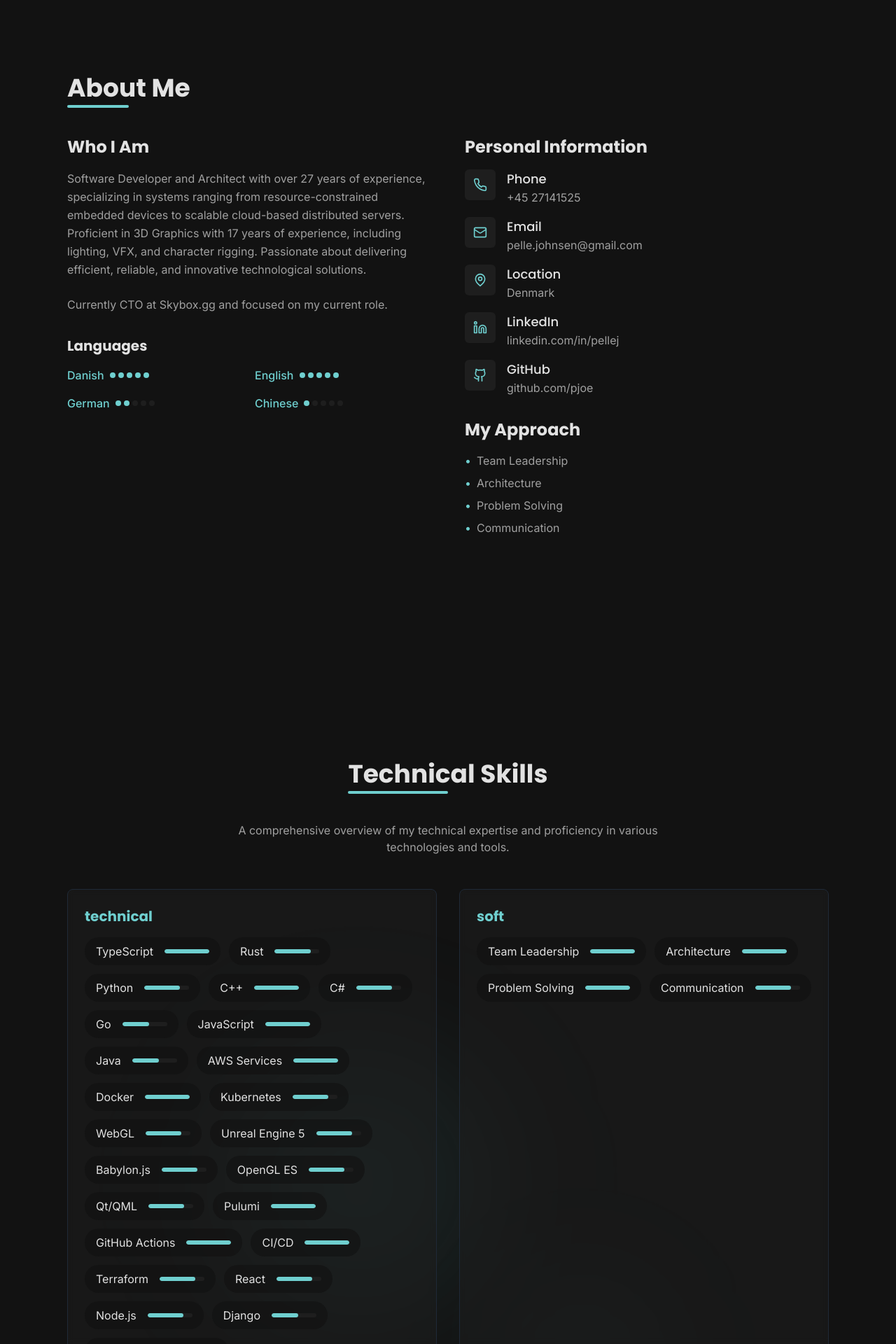
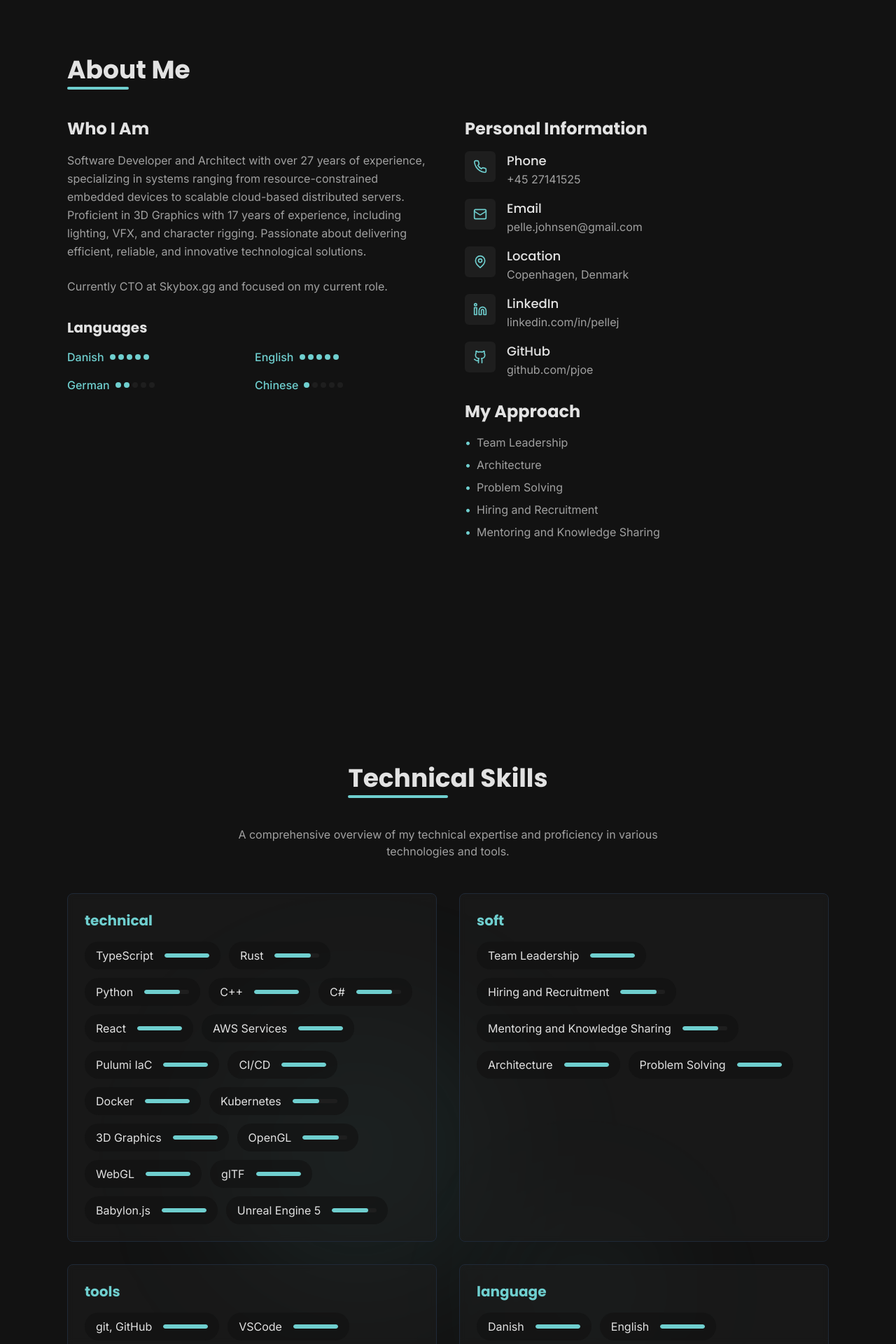
Before and after one commit to pjoe/pjoe.github.io, a React (Vite) app: page / in a window 1280 px wide. Shown: the part 880-2800 px from the top of the page at 70% size. Built offline with nearby package versions, Linux system fonts and the light colour scheme.

Commit message:
feat: tweaked data and layout

```diff
--- a/src/components/Experience.tsx
+++ b/src/components/Experience.tsx
@@ -54,7 +54,7 @@ const Experience = () => {
                   {/* Content */}
                   <div
                     className={`md:w-1/2 pl-8 md:pl-0 ${
-                      index % 2 === 0 ? "md:pr-12 md:text-right" : "md:pl-12"
+                      index % 2 === 0 ? "md:pr-12" : "md:pl-12"
                     }`}
                   >
                     <div className="card bg-background-light border border-gray-800">
--- a/src/components/Hero.tsx
+++ b/src/components/Hero.tsx
@@ -31,8 +31,6 @@ const Hero = () => {
               <span className="text-accent-primary">
                 {resumeData.name.split(' ')[0]}
               </span>
-              <br />
-              {resumeData.headline || resumeData.title}
             </motion.h1>
 
             <motion.p
--- a/src/components/Skills.tsx
+++ b/src/components/Skills.tsx
@@ -1,9 +1,9 @@
 import { motion } from "framer-motion";
-import resumeData from "../data/resumeData";
+import resumeData, { Skill } from "../data/resumeData";
 
 const Skills = () => {
   // Group skills by category
-  const skillsByCategory = resumeData.skills.reduce((acc, skill) => {
+  const skillsByCategory = resumeData.skills.reduce<Record<string, Skill[]>>((acc, skill) => {
     if (!acc[skill.category]) {
       acc[skill.category] = [];
     }
@@ -130,13 +130,13 @@ const Skills = () => {
               >
                 <div className="flex justify-between mb-2">
                   <span className="font-medium">{skill.name}</span>
-                  <span className="text-accent-primary">{skill.level}%</span>
+                  <span className="text-accent-primary">{skill.level * 20}%</span>
                 </div>
                 <div className="h-2 w-full bg-background-dark rounded-full overflow-hidden">
                   <motion.div
                     className="h-full bg-accent-primary rounded-full"
                     initial={{ width: 0 }}
-                    whileInView={{ width: `${skill.level}%` }}
+                    whileInView={{ width: `${skill.level * 20}%` }}
                     viewport={{ once: true }}
                     transition={{ duration: 1, delay: 0.2 }}
                   />
--- a/src/data/resumeData.ts
+++ b/src/data/resumeData.ts
@@ -1,7 +1,7 @@
 export interface Skill {
   name: string;
   level: number; // 1-5
-  category: "technical" | "soft" | "language";
+  category: "technical" | "soft" | "tools" | "language";
 }
 
 export interface Experience {
@@ -44,6 +44,8 @@ export interface Project {
 export interface ResumeData {
   name: string;
   title: string;
+  profileImage: string;
+  summary: string;
   bio: string;
   contact: {
     email: string;
@@ -68,11 +70,13 @@ export interface ResumeData {
 const resumeData: ResumeData = {
   name: "Pelle Johnsen",
   title: "Seasoned Software Developer and Architect",
+  profileImage: "",
+  summary: "Seasoned Software Engineer, 3D Artist and technology focused Leader",
   bio: "Software Developer and Architect with over 27 years of experience, specializing in systems ranging from resource-constrained embedded devices to scalable cloud-based distributed servers. Proficient in 3D Graphics with 17 years of experience, including lighting, VFX, and character rigging. Passionate about delivering efficient, reliable, and innovative technological solutions.",
   contact: {
     email: "pelle.johnsen@gmail.com",
     phone: "+45 27141525",
-    location: "Denmark",
+    location: "Copenhagen, Denmark",
     linkedin: "https://linkedin.com/in/pellej",
     github: "https://github.com/pjoe",
   },
@@ -81,34 +85,38 @@ const resumeData: ResumeData = {
     looking: false,
   },
   skills: [
+    // tech
     { name: "TypeScript", level: 5, category: "technical" },
     { name: "Rust", level: 4, category: "technical" },
     { name: "Python", level: 4, category: "technical" },
     { name: "C++", level: 5, category: "technical" },
     { name: "C#", level: 4, category: "technical" },
-    { name: "Go", level: 3, category: "technical" },
-    { name: "JavaScript", level: 5, category: "technical" },
-    { name: "Java", level: 3, category: "technical" },
+    { name: "React", level: 5, category: "technical" },
     { name: "AWS Services", level: 5, category: "technical" },
+    { name: "Pulumi IaC", level: 5, category: "technical" },
+    { name: "CI/CD", level: 5, category: "technical" },
     { name: "Docker", level: 5, category: "technical" },
-    { name: "Kubernetes", level: 4, category: "technical" },
-    { name: "WebGL", level: 4, category: "technical" },
+    { name: "Kubernetes", level: 3, category: "technical" },
+    { name: "3D Graphics", level: 5, category: "technical" },
+    { name: "OpenGL", level: 4, category: "technical" },
+    { name: "WebGL", level: 5, category: "technical" },
+    { name: "glTF", level: 5, category: "technical" },
+    { name: "Babylon.js", level: 5, category: "technical" },
     { name: "Unreal Engine 5", level: 4, category: "technical" },
-    { name: "Babylon.js", level: 4, category: "technical" },
-    { name: "OpenGL ES", level: 4, category: "technical" },
-    { name: "Qt/QML", level: 4, category: "technical" },
-    { name: "Pulumi", level: 5, category: "technical" },
-    { name: "GitHub Actions", level: 5, category: "technical" },
-    { name: "CI/CD", level: 5, category: "technical" },
-    { name: "Terraform", level: 4, category: "technical" },
-    { name: "React", level: 4, category: "technical" },
-    { name: "Node.js", level: 4, category: "technical" },
-    { name: "Django", level: 3, category: "technical" },
-    { name: "3D Graphics", level: 5, category: "technical" },
+    // soft
     { name: "Team Leadership", level: 5, category: "soft" },
+    { name: "Hiring and Recruitment", level: 4, category: "soft" },
+    { name: "Mentoring and Knowledge Sharing", level: 4, category: "soft" },
     { name: "Architecture", level: 5, category: "soft" },
     { name: "Problem Solving", level: 5, category: "soft" },
-    { name: "Communication", level: 4, category: "soft" },
+    // tools
+    { name: "git, GitHub", level: 5, category: "tools" },
+    { name: "VSCode", level: 5, category: "tools" },
+    { name: "Blender 3D", level: 4, category: "tools" },
+    { name: "Maya", level: 3, category: "tools" },
+    { name: "Krita", level: 4, category: "tools" },
+    { name: "ComfyUI", level: 4, category: "tools" },
+    // language
     { name: "Danish", level: 5, category: "language" },
     { name: "English", level: 5, category: "language" },
     { name: "German", level: 2, category: "language" },
@@ -329,14 +337,10 @@ const resumeData: ResumeData = {
   ],
   certifications: [
     {
-      title: "Object-Oriented Analysis and Design for Embedded Systems",
-      issuer: "Professional Training",
-      description: "Advanced techniques for designing embedded systems using object-oriented principles"
-    },
-    {
-      title: "Project Planning and Management",
-      issuer: "Professional Training",
-      description: "Methodologies and best practices for effective project management"
+      title: "AWS Certified Solutions Architect – Professional",
+      issuer: "AWS",
+      date: "2021",
+      description: "Advanced technical skills and experience in designing distributed applications and systems on the AWS platform"
     },
     {
       title: "NVIDIA Fundamentals of Deep Learning",
@@ -348,7 +352,17 @@ const resumeData: ResumeData = {
       issuer: "W3C",
       date: "2020 - 2021",
       description: "Contributed to the development of WebGPU, a cross-platform standard for GPU power in browsers and native apps"
-    }
+    },
+    {
+      title: "Object-Oriented Analysis and Design for Embedded Systems",
+      issuer: "Professional Training",
+      description: "Advanced techniques for designing embedded systems using object-oriented principles"
+    },
+    {
+      title: "Project Planning and Management",
+      issuer: "Professional Training",
+      description: "Methodologies and best practices for effective project management"
+    },
   ],
   projects: [
     {
```
